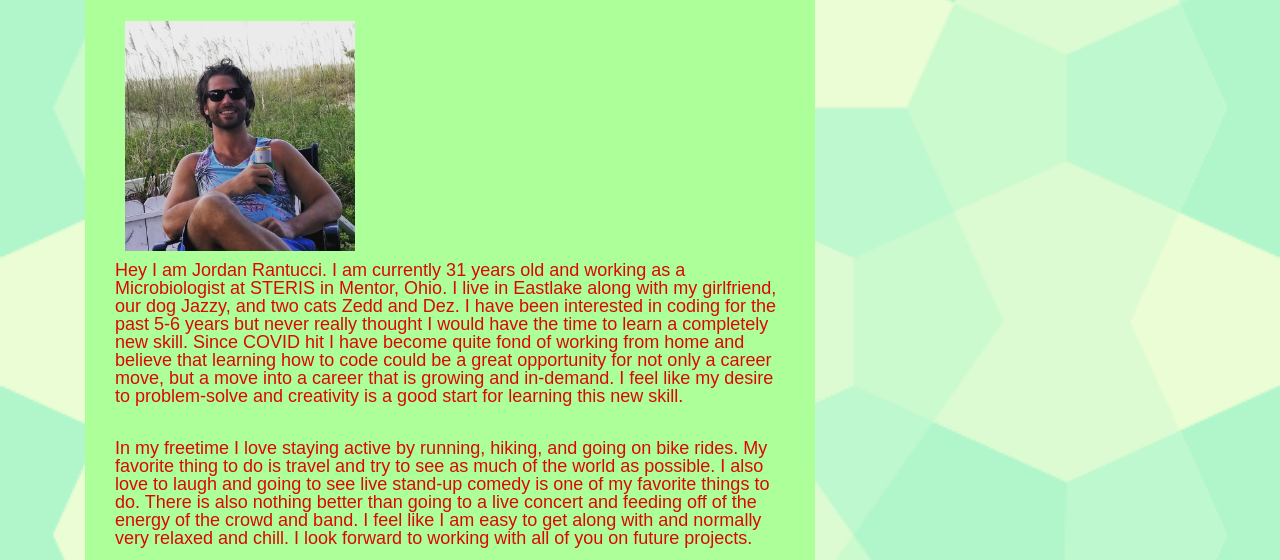
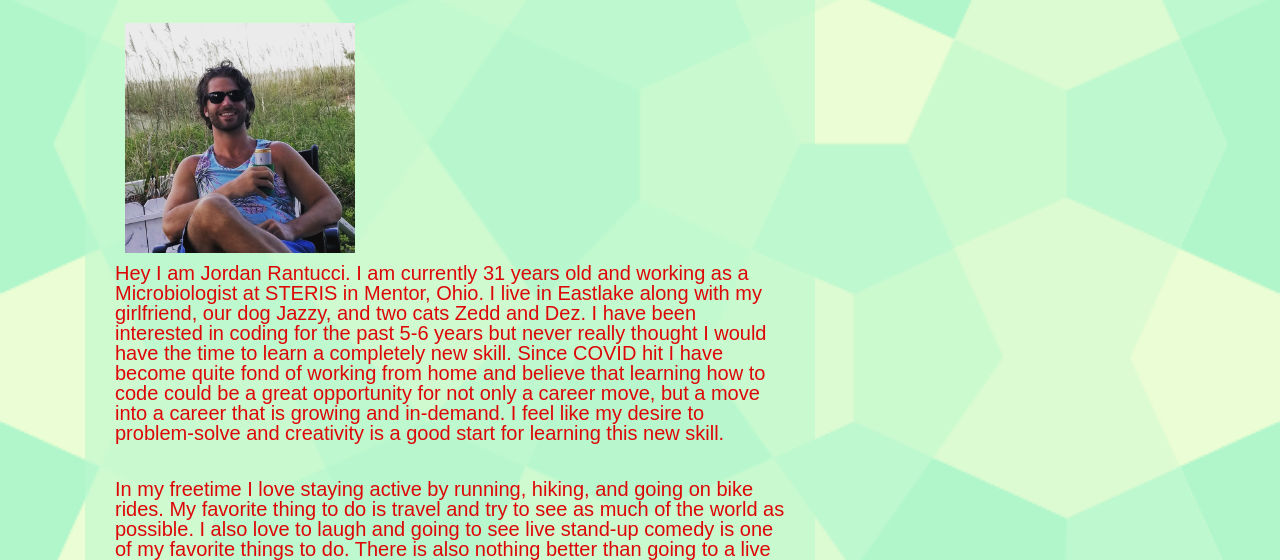
Before and after one commit to jordanrantucci/jordanrantucci.github.io, a plain HTML site: page index.html in a window 1280 px wide. Shown: the part 230-790 px from the top of the page. Drawn offline with nearby package versions, Linux system fonts and the light colour scheme; a web font is replaced by a local one.

Commit message:
minor CSS update

```diff
--- a/Assets/styles.css
+++ b/Assets/styles.css
@@ -35,13 +35,13 @@ main {
 
 .container {
   font-family: 'ABeeZee', sans-serif;
-  font-size: 18px;
+  font-size: 20px;
   color:rgb(221, 7, 7);
 }
 
 /* create styles for use for all white main boxes */
 .block {
-  background-color: rgb(172, 255, 153);
+  background-color: rgb(190 248 207 / 61%);
 
   padding: 30px;
   margin-bottom: 30px;
```
